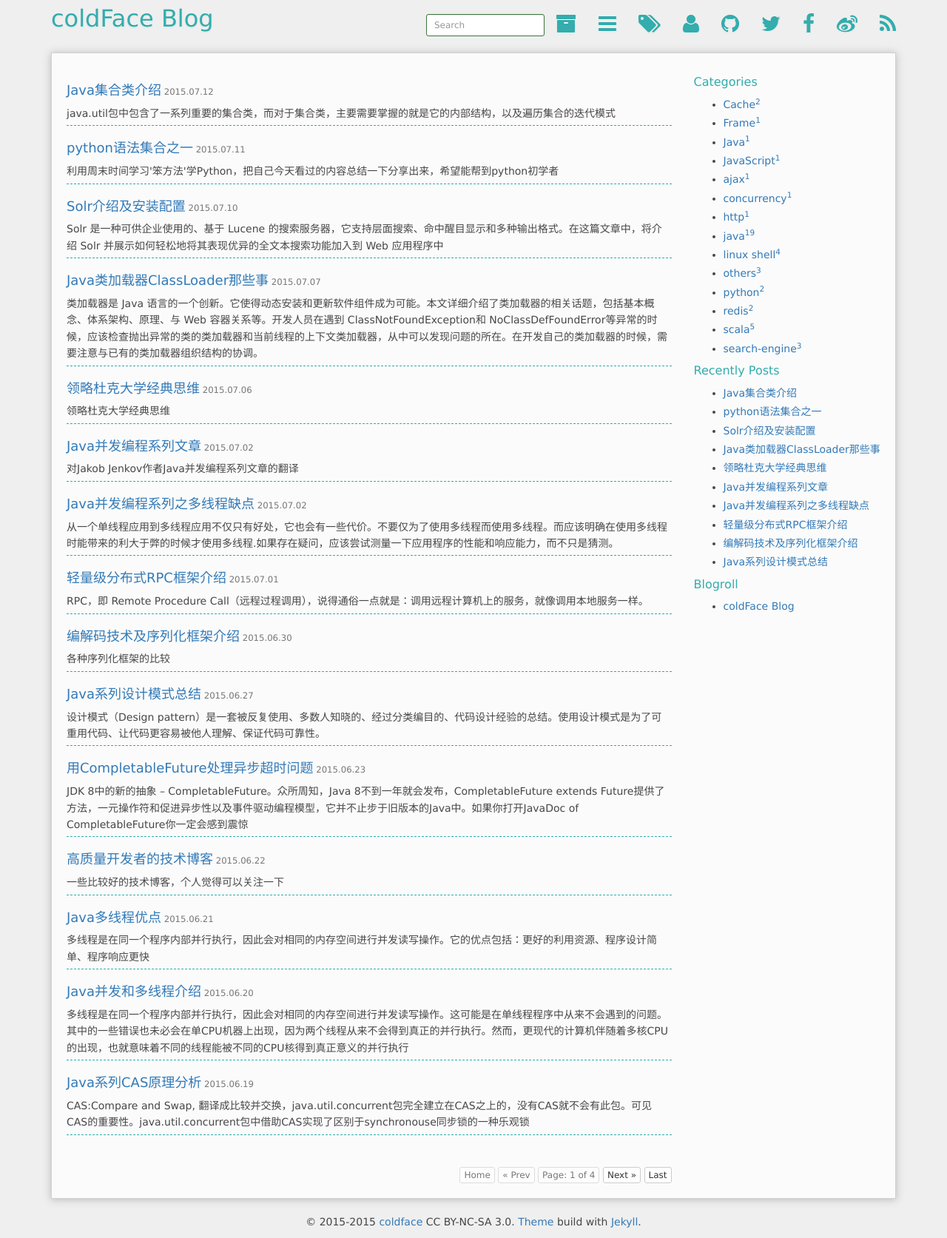
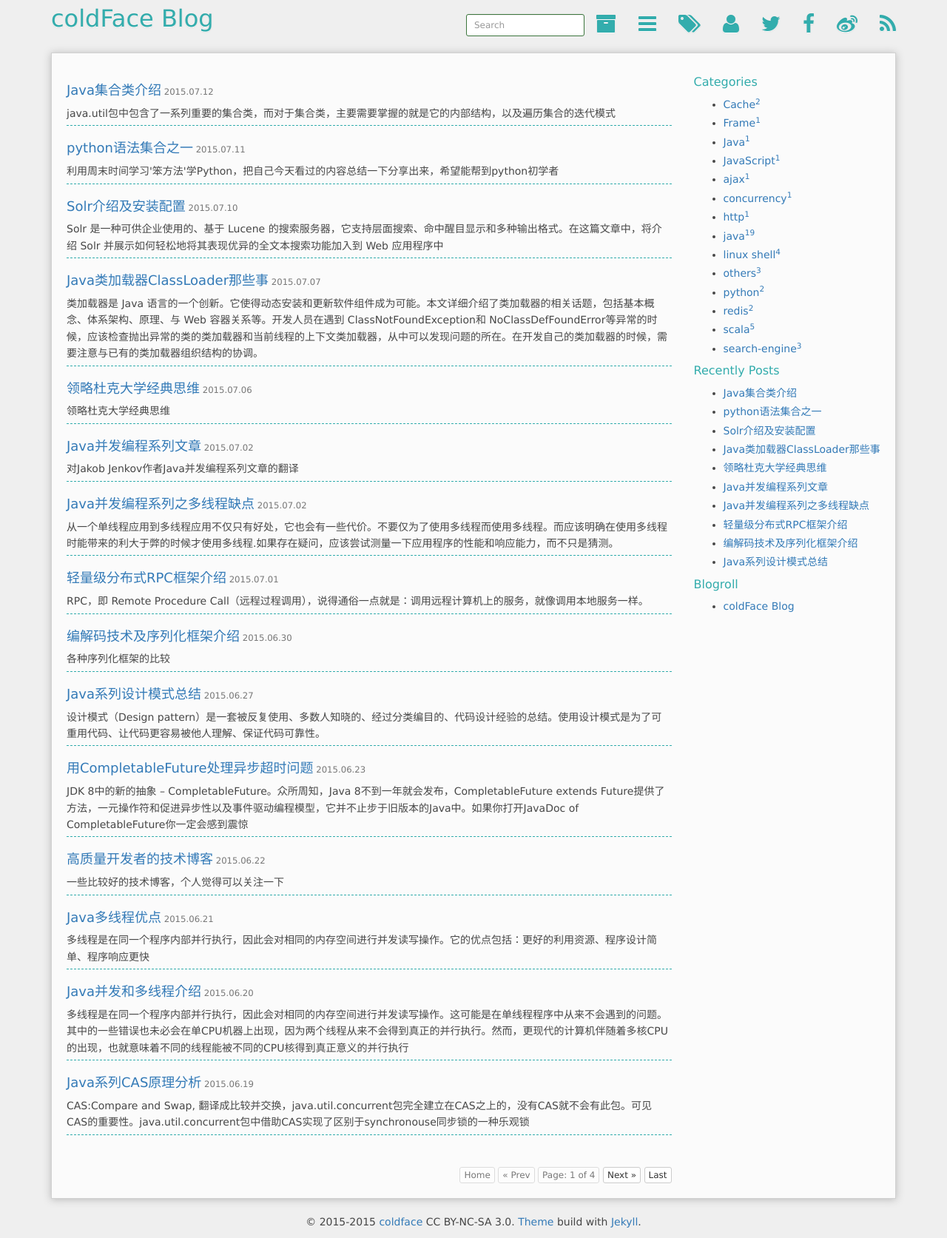
Before and after one commit to jackzhao29/jackzhao29.github.com, a Jekyll site: the page built from index.html, in a window 1280 px wide. Shown: the whole page at 74% size. Built offline with Jekyll 4.4.1, drawn with Linux system fonts in a browser that asks for light colours; Markdown is read by kramdown in place of the engine named in the settings; the list of posts is cut into pages by our own code; comment, search, counter and statistics services are not loaded.

Commit message:
update file

```diff
--- a/_includes/header.html
+++ b/_includes/header.html
@@ -16,7 +16,7 @@
     <li><a href="{{ '/categories.html' }}" title="Categories"><span class='fa fa-navicon fa-2x'></span></a></li>
     <li><a href="{{ '/tags.html' }}" title="Tags"><span class='fa fa-tags fa-2x'></span></a></li>
     <li><a href="{{ '/about.html' }}" title="About"><span class='fa fa-user fa-2x'></span></a></li>
-    <li><a href="https://github.com/jackzhao29" target="_blank" title="Github"><span class='fa fa-github fa-2x'></span></a></li>
+    <!--<li><a href="https://github.com/jackzhao29" target="_blank" title="Github"><span class='fa fa-github fa-2x'></span></a></li>-->
     {% if site.author.googleplus %}
     <li><a href="https://plus.google.com/{{ site.author.googleplus }}" target="_blank" title="Google+"><span class="fa fa-google-plus fa-2x"></span></a></li>
     {% endif %}
```
